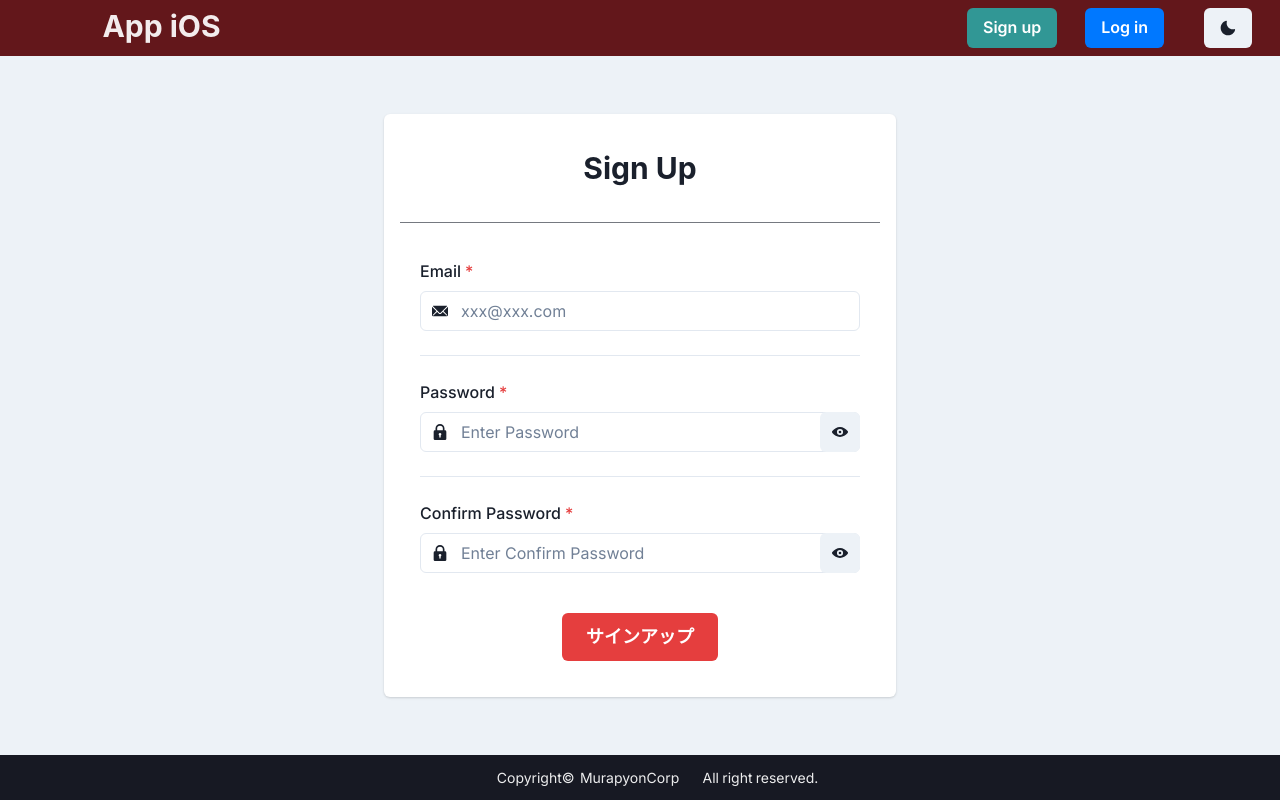
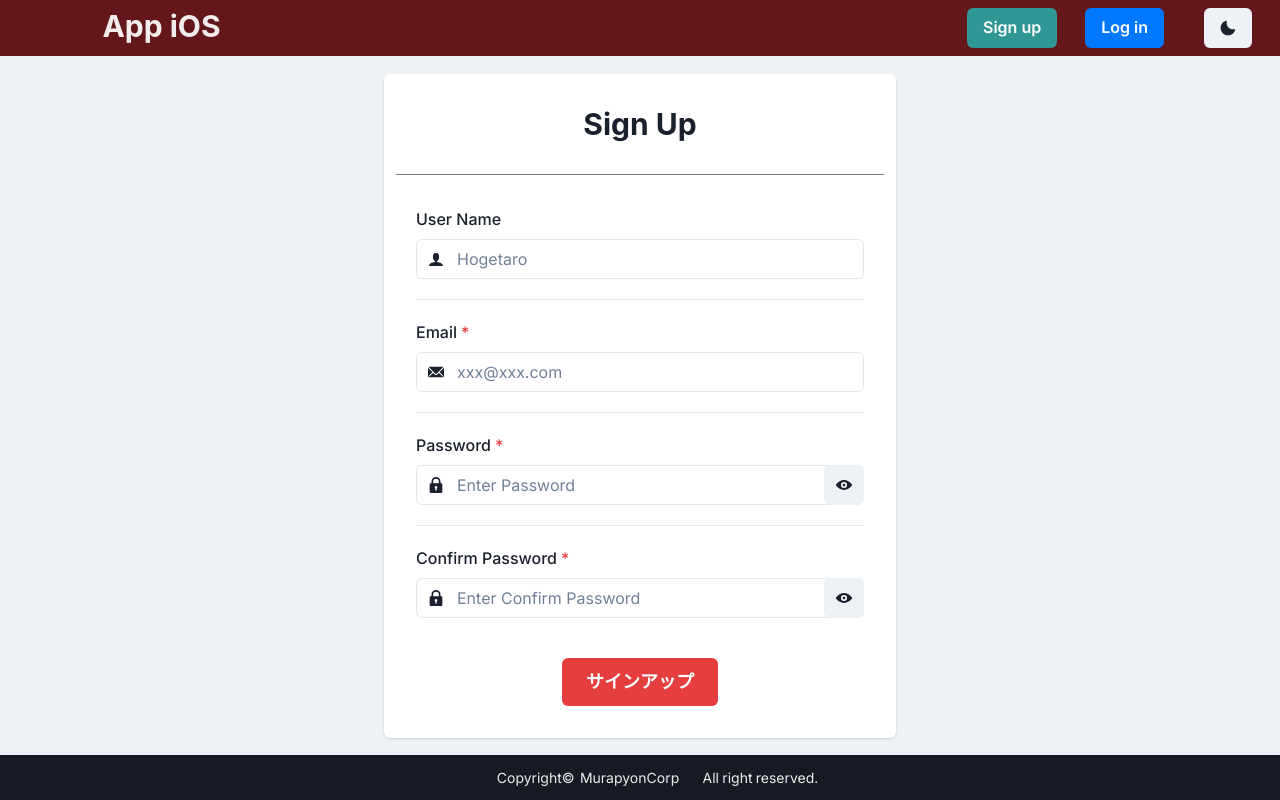
Before and after one commit to MurapyonCorporation/iOS-Support_next, a Next.js app: page /signup in a window 1280 px wide. Built offline with nearby package versions, Linux system fonts and the light colour scheme.

Commit message:
Sign up UI完成

```diff
--- a/package.json
+++ b/package.json
@@ -19,7 +19,8 @@
     "next": "^14.1.0",
     "prettier": "^3.1.1",
     "react": "^18.2.0",
-    "react-dom": "^18.2.0"
+    "react-dom": "^18.2.0",
+    "react-icons": "^5.0.1"
   },
   "devDependencies": {
     "@types/node": "^20",
--- a/src/app/signup/page.tsx
+++ b/src/app/signup/page.tsx
@@ -1,38 +1,51 @@
 'use client'
-import { useState } from "react";
+import { useEffect, useState } from "react";
+import { ImUser } from "react-icons/im";
 import { Box, Card, CardBody, CardFooter, CardHeader, Divider, Flex, FormControl, FormLabel, Heading, IconButton, Input, InputGroup, InputLeftElement, InputRightElement, Stack, StackDivider, useColorModeValue } from "@chakra-ui/react";
 import { PrimaryButton } from "@/components/atoms/button/PrimaryButton";
 import { EmailIcon, LockIcon, ViewIcon, ViewOffIcon } from "@chakra-ui/icons";
+import { InputFormBox } from "@/components/molecules/InputFormBox";
 
 export default function Signup() {
   const [show, setShow] = useState(false)
+  const [confirmShow, setConfirmShow] = useState(false)
   const hundleClick = () => setShow(!show)
+  const ConfirmHundleClick = () => setConfirmShow(!confirmShow)
   const onClickSignUp = () => {alert("ok!")}
 
   return (
     <Flex align={'center'} justify={'center'} height={"100%"}>
-      <Card p={4} w={{ base: "xs", md: "lg" }}>
+      <Card p={3} w={{ base: "xs", md: "lg" }}>
         <CardHeader>
           <Heading as="h3" size="lg" textAlign="center">Sign Up</Heading>
         </CardHeader>
-        <Divider my={4} />
+        <Divider my={3} />
         <CardBody>
-          <Stack spacing={6} divider={<StackDivider />}>
-            <Box>
-              <FormControl isRequired>
-                <FormLabel>Email</FormLabel>
-                <InputGroup>
-                  <InputLeftElement pointerEvents={'none'}>
-                    <EmailIcon />
-                  </InputLeftElement>
-                  <Input type="email" placeholder="xxx@xxx.com"/>
-                </InputGroup>
-              </FormControl>
-            </Box>
-            <Box>
+          <Stack spacing={5} divider={<StackDivider />}>
+            <InputFormBox isRequired={false} formLabel="User Name" type="text" placeholder="Hogetaro" leftElementIcon={<ImUser />} />
+            <InputFormBox isRequired={true} formLabel="Email" type="email" placeholder="xxx@xxx.com" leftElementIcon={<EmailIcon />} />
+            <InputFormBox
+              isRequired={true}
+              formLabel="Password"
+              type={show ? "text" : "password" }
+              placeholder="Enter Password"
+              leftElementIcon={<LockIcon />}
+              rightElementIcon={show ? <ViewOffIcon /> : <ViewIcon />}
+              onClick={hundleClick}
+            />
+            <InputFormBox
+              isRequired={true}
+              formLabel="Confirm Password"
+              type={confirmShow ? "text" : "password" }
+              placeholder="Enter Confirm Password"
+              leftElementIcon={<LockIcon />}
+              rightElementIcon={confirmShow ? <ViewOffIcon /> : <ViewIcon />}
+              onClick={ConfirmHundleClick}
+            />
+            {/* <Box>
               <FormControl isRequired>
                 <FormLabel>Password</FormLabel>
-                <InputGroup>
+                <InputGroup size={{ base: "sm", md: "md" }}>
                   <InputLeftElement pointerEvents={'none'}>
                     <LockIcon />
                   </InputLeftElement>
@@ -46,17 +59,17 @@ export default function Signup() {
             <Box>
               <FormControl isRequired>
                 <FormLabel>Confirm Password</FormLabel>
-                <InputGroup>
+                <InputGroup size={{ base: "sm", md: "md" }}>
                   <InputLeftElement pointerEvents={'none'}>
                     <LockIcon />
                   </InputLeftElement>
-                  <Input type={show ? 'text' : 'password'} placeholder="Enter Confirm Password"/>
+                  <Input type={confirmShow ? 'text' : 'password'} placeholder="Enter Confirm Password"/>
                   <InputRightElement>
-                    <IconButton aria-label="view on/off" icon={show ? <ViewOffIcon /> : <ViewIcon />} onClick={hundleClick} />
+                    <IconButton aria-label="view on/off" icon={confirmShow ? <ViewOffIcon /> : <ViewIcon />} onClick={ConfirmHundleClick} />
                   </InputRightElement>
                 </InputGroup>
               </FormControl>
-            </Box>
+            </Box> */}
           </Stack>
         </CardBody>
         <CardFooter justify={"center"}>
--- /dev/null
+++ b/src/components/molecules/InputFormBox.tsx
@@ -0,0 +1,38 @@
+import { FC, ReactElement, memo, useState } from "react";
+import { FormControl, FormLabel, InputGroup, InputLeftElement, Input, Box, IconButton, InputRightElement } from "@chakra-ui/react";
+
+type Props = {
+  isRequired: boolean;
+  formLabel: string;
+  type: string;
+  placeholder: string;
+  leftElementIcon: ReactElement;
+  rightElementIcon?: ReactElement;
+  onClick?: () => void;
+}
+
+export const InputFormBox: FC<Props> = memo((props) => {
+  const { isRequired, formLabel, type, placeholder, leftElementIcon, rightElementIcon, onClick } = props;
+
+  return (
+    <Box>
+      <FormControl isRequired={isRequired}>
+        <FormLabel>{formLabel}</FormLabel>
+        <InputGroup size={{ base: "sm", md: "md" }}>
+          <InputLeftElement pointerEvents={'none'}>
+            {leftElementIcon}
+          </InputLeftElement>
+          <Input type={type} placeholder={placeholder}/>
+          {(formLabel === "Password") || (formLabel === "Confirm Password")
+            ?
+              <InputRightElement>
+                <IconButton aria-label="view on/off" icon={rightElementIcon} onClick={onClick} />
+              </InputRightElement>
+            :
+              null
+          }
+        </InputGroup>
+      </FormControl>
+    </Box>
+  )
+})
```
Also changed, not shown: 1 other file (tests, documents, lock files or other folders).
